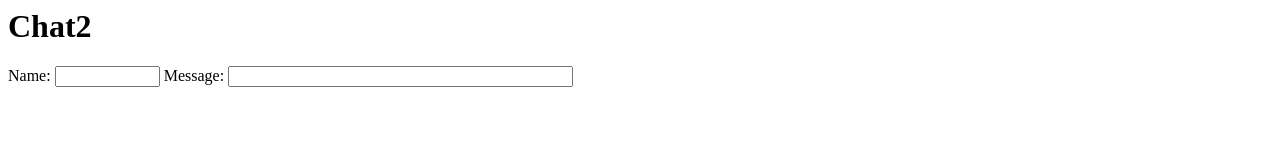
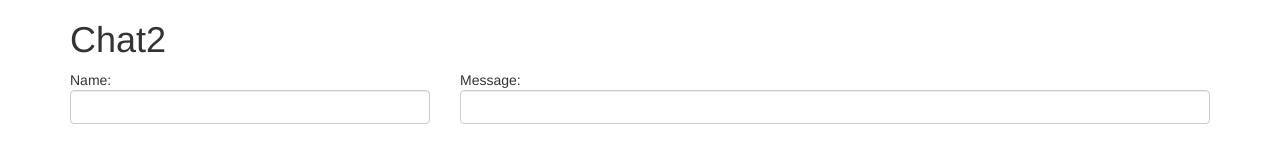
Before and after one commit to shunjikonishi/room-sandbox, a plain HTML site: page sample/chat2.html in a window 1280 px wide. Drawn offline with nearby package versions, Linux system fonts and the light colour scheme.

Commit message:
Modify chat2

```diff
--- a/sample/chat2.html
+++ b/sample/chat2.html
@@ -1,16 +1,27 @@
 <html>
 <head>
+<meta name="viewport" content="width=device-width, initial-scale=1">
 <title>Chat sample</title>
 <script src="http://ajax.googleapis.com/ajax/libs/jquery/1.11.0/jquery.min.js"></script>
+<link rel="stylesheet" href="http://netdna.bootstrapcdn.com/bootstrap/3.1.1/css/bootstrap.min.css">
+<script src="http://netdna.bootstrapcdn.com/bootstrap/3.1.1/js/bootstrap.min.js"></script>
 <script src="javascripts/room.connection.js"></script>
 </head>
 <body>
-<h1>Chat2</h1>
-<div>
-Name: <input type="text" id="name" size="10">
-Message: <input type="text" id="message" size="40">
-</div>
-<div id="logs">
+<div class="container">
+	<h1>Chat2</h1>
+	<div class="row">
+		<div class="col-xs-4">
+			Name: <input type="text" id="name" class="form-control">
+		</div>
+		<div class="col-xs-8">
+			Message: <input type="text" id="message" class="form-control">
+		</div>
+	</div>
+	<div class="row" style="margin-top:20px;">
+		<div id="logs" class="col-xs-12">
+		</div>
+	</div>
 </div>
 <script>
 $(function() {
```
